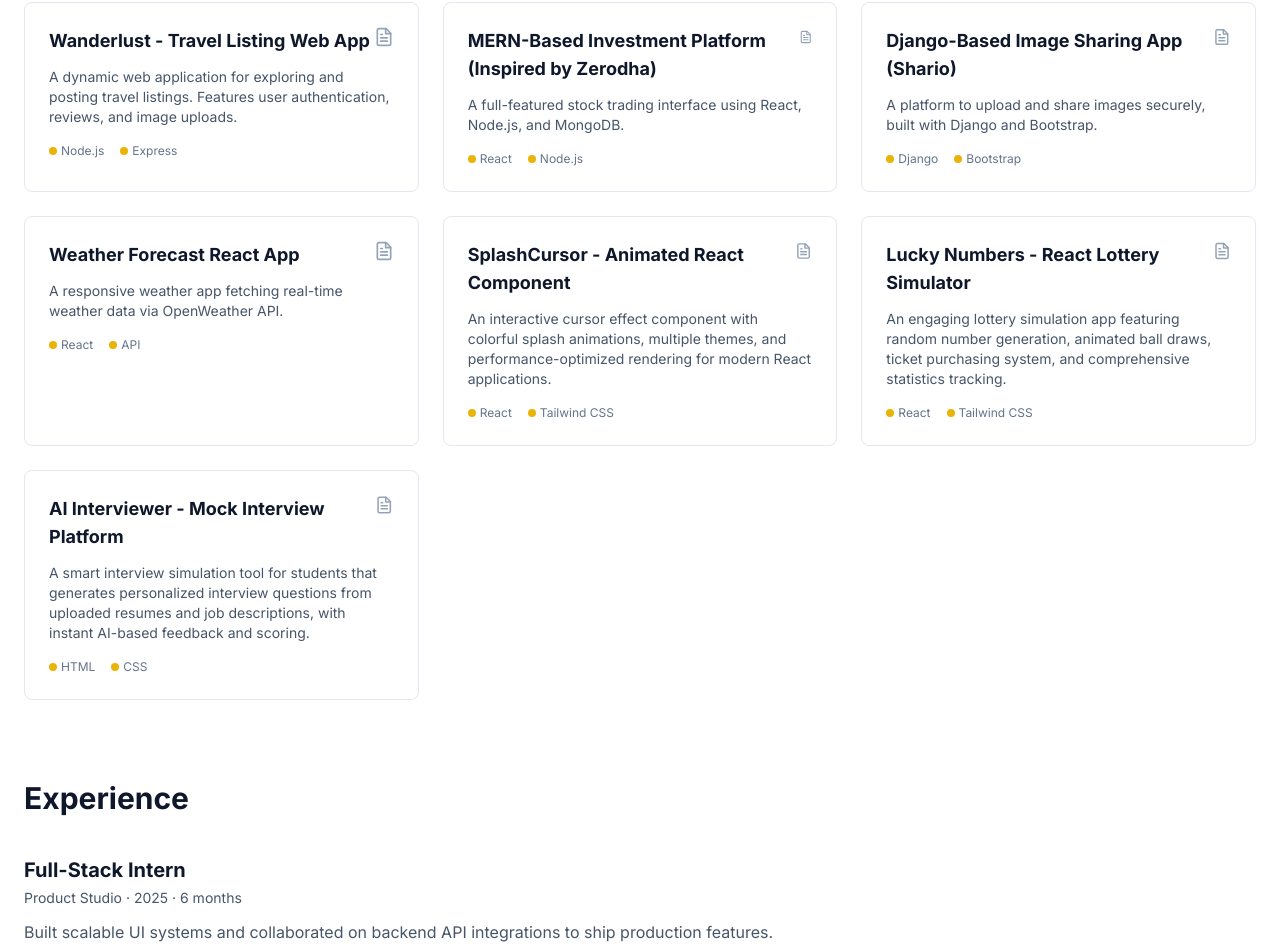
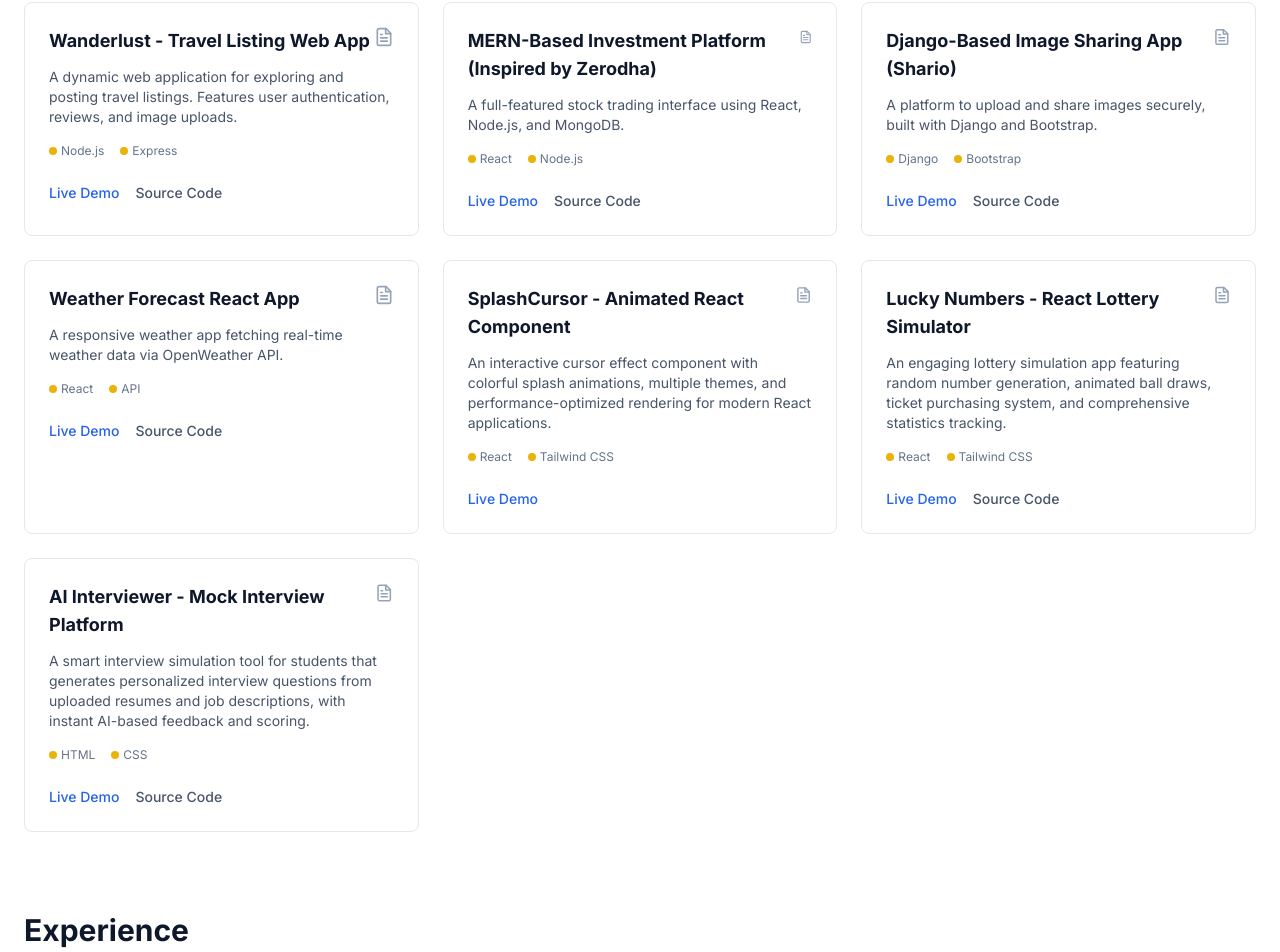
Before and after one commit to ParasJagdale/portfolio_react, a React (Create React App) app: page / in a window 1280 px wide. Shown: the part 1698-2650 px from the top of the page. Built offline with nearby package versions, Linux system fonts and the light colour scheme.

Commit message:
Add live demo and source code links to projects

```diff
--- a/src/App.js
+++ b/src/App.js
@@ -305,6 +305,28 @@ const Home = ({ onOpenResume }) => {
                     {tech}
                   </span>
                 ))}
+              </div>
+              <div className="mt-6 flex gap-4">
+                {project.liveLink && project.liveLink !== "#" && (
+                  <a
+                    href={project.liveLink}
+                    target="_blank"
+                    rel="noreferrer"
+                    className="text-sm font-medium text-blue-600 transition hover:text-blue-700 dark:text-blue-400 dark:hover:text-blue-300"
+                  >
+                    Live Demo
+                  </a>
+                )}
+                {project.codeLink && project.codeLink !== "#" && (
+                  <a
+                    href={project.codeLink}
+                    target="_blank"
+                    rel="noreferrer"
+                    className="text-sm font-medium text-slate-600 transition hover:text-slate-900 dark:text-slate-400 dark:hover:text-slate-200"
+                  >
+                    Source Code
+                  </a>
+                )}
               </div>
             </motion.article>
           ))}
```
